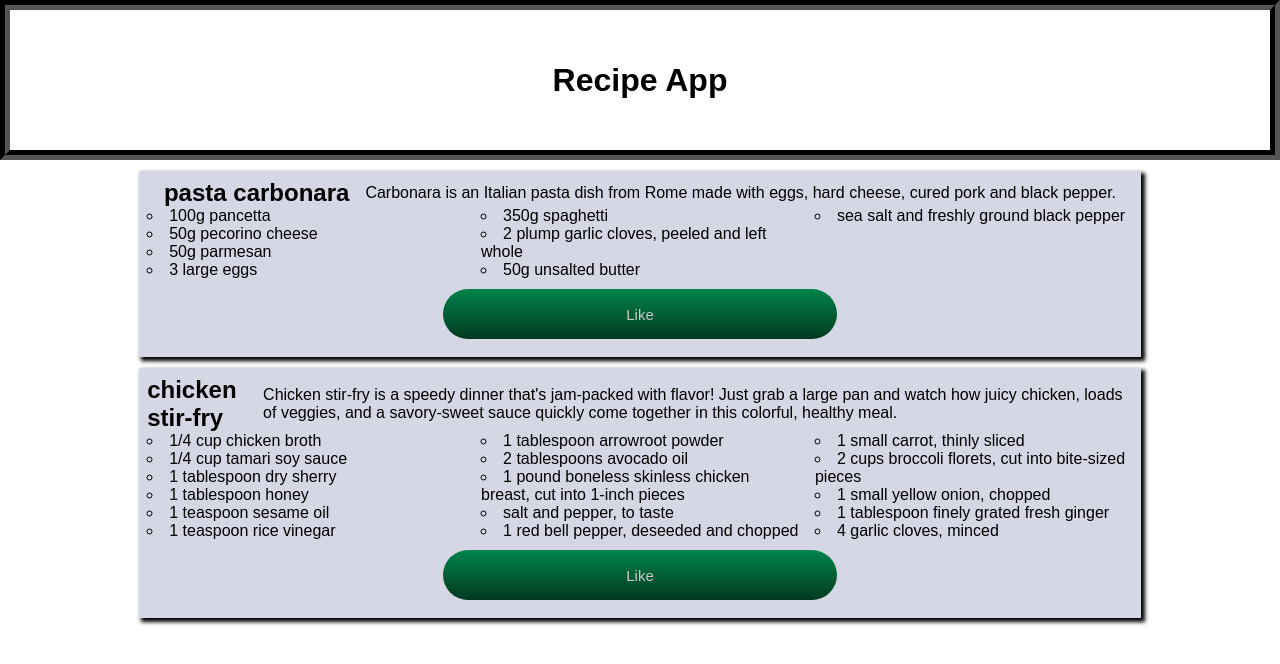
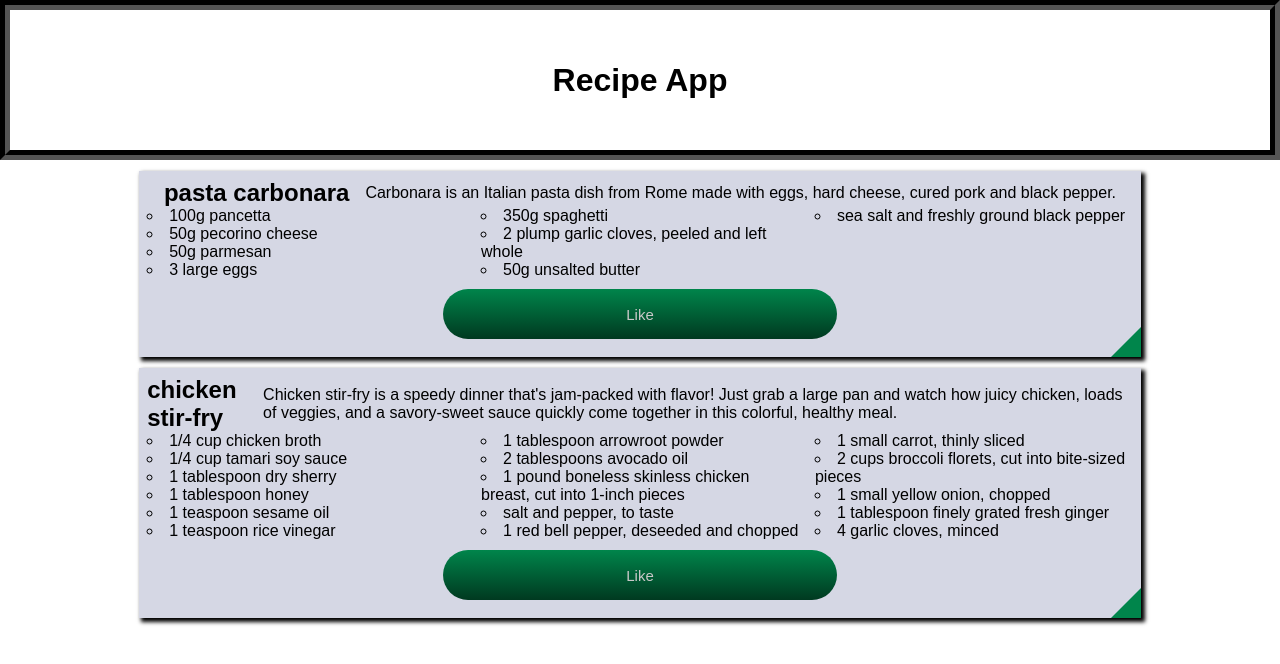
Before and after one commit to fsaiz97/recipe-react-app, a React (Vite) app: page / in a window 1280 px wide. Shown: the top 664 px of the page. Built offline with nearby package versions, Linux system fonts and the light colour scheme.

Commit message:
Added corner triangle for liked recipes

```diff
--- a/src/App.css
+++ b/src/App.css
@@ -36,6 +36,7 @@ header {
 }
 
 .recipe {
+    position: relative;
     display: flex;
     flex-direction: column;
     justify-content: center;
@@ -78,3 +79,15 @@ header {
     color: white;
     transform: scale(1.05, 1.05);
 }
+
+.triangle {
+    position: absolute;
+    bottom: 0;
+    right: 0;
+    width: 0;
+    height: 0;
+    border-style: solid;
+    border-width: 0 30px 30px 0;
+    border-color: transparent #00854b transparent transparent;
+    transform:rotate(90deg);
+}
--- a/src/components/Recipe/index.jsx
+++ b/src/components/Recipe/index.jsx
@@ -23,6 +23,7 @@ function Recipe({recipeData, recipes, setRecipes}) {
                 {recipeData.ingredients.map((entry, idx) => <li className='recipe-ingredient'>{entry}</li>)}
             </ul>
             <button className='like-btn' onClick={handleLike}>Like</button>
+            <div className='triangle'/>
         </div>
     )
 }
```
